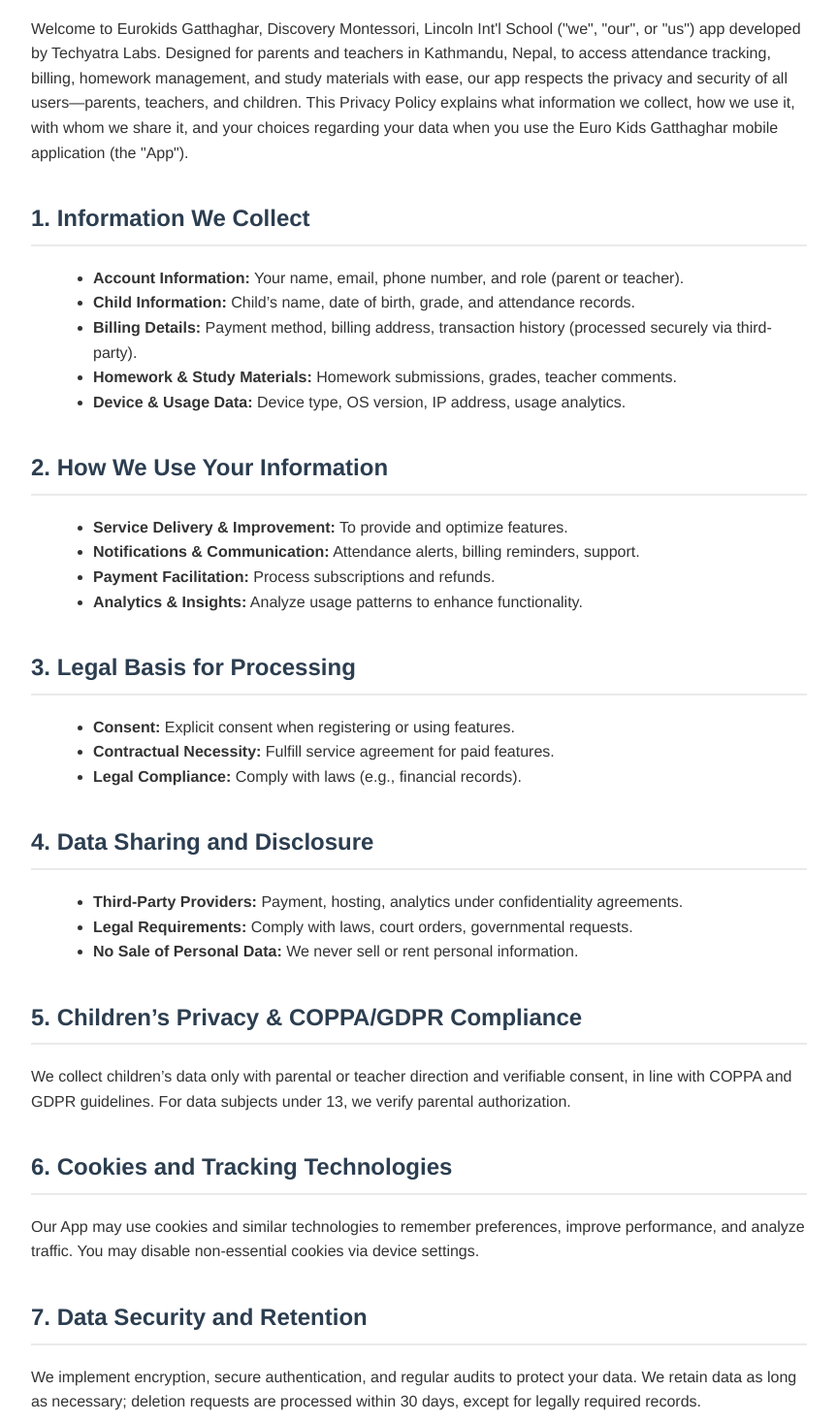
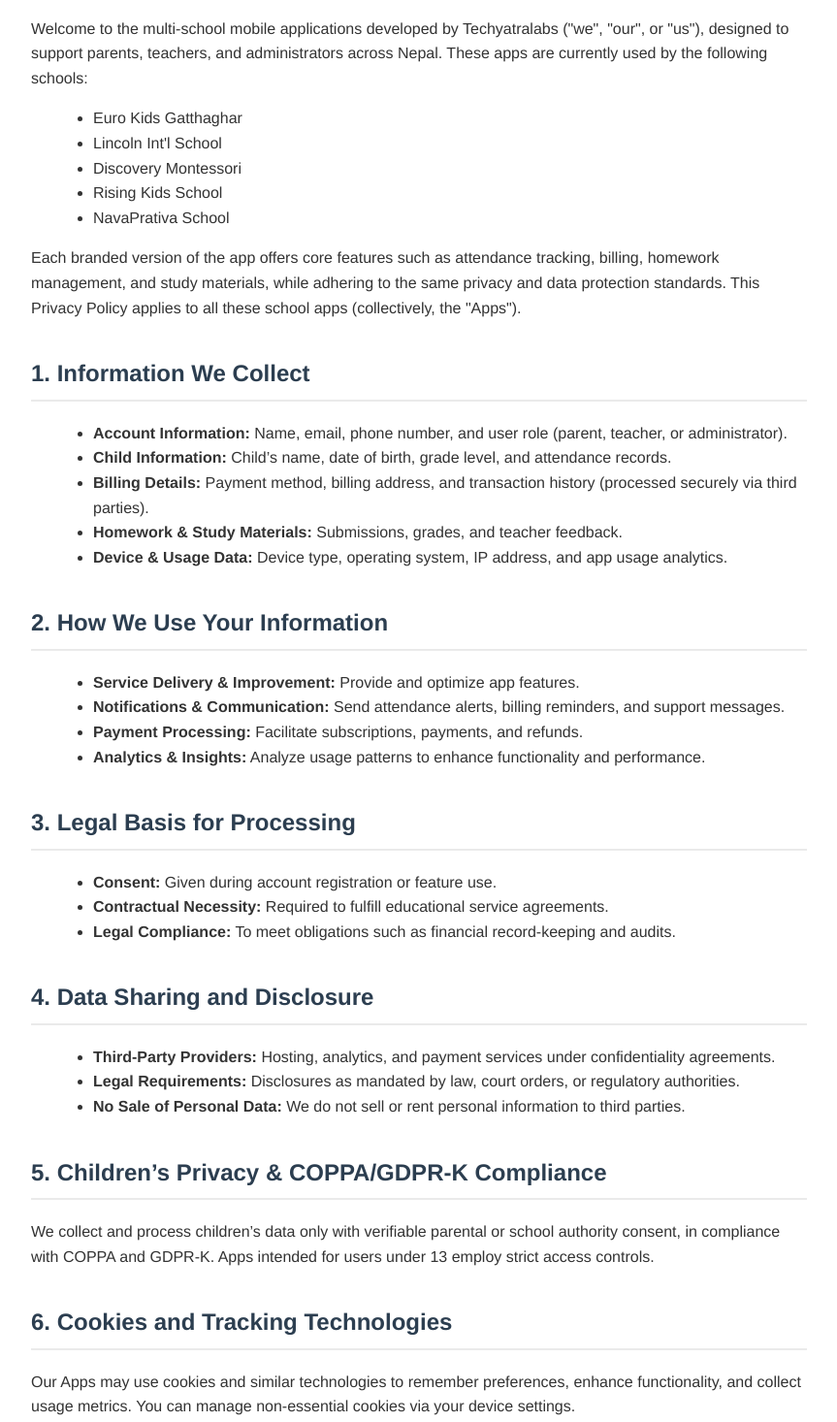
Before and after one commit to samirkoirala/Privacy-policy, a plain HTML site: page index.html in a window 1280 px wide. Shown: the part 303-1769 px from the top of the page at 97% size, without its empty margins (208-1071 px from the left). Drawn offline with Linux system fonts and the light colour scheme.

Commit message:
Update index.html

```diff
--- a/index.html
+++ b/index.html
@@ -3,7 +3,7 @@
 <head>
   <meta charset="UTF-8" />
   <meta name="viewport" content="width=device-width, initial-scale=1.0" />
-  <title>Privacy Policy - Techyatra Labs</title>
+  <title>Privacy Policy - Techyatralabs School Apps</title>
   <style>
     body { background-color: #f9f9f9; color: #333; font-family: "Helvetica Neue", Arial, sans-serif; line-height: 1.6; margin: 0; padding: 0; }
     .container { max-width: 800px; margin: 40px auto; background-color: #fff; padding: 30px 40px; border-radius: 8px; box-shadow: 0 2px 8px rgba(0,0,0,0.1); }
@@ -24,68 +24,93 @@
     <p><em>Last updated: May 14, 2025</em></p>
 
     <h2>Introduction</h2>
-    <p>Welcome to Eurokids Gatthaghar, Discovery Montessori, Lincoln Int'l School ("we", "our", or "us") app developed  by Techyatra Labs. Designed for parents and teachers in Kathmandu, Nepal, to access attendance tracking, billing, homework management, and study materials with ease, our app respects the privacy and security of all users—parents, teachers, and children. This Privacy Policy explains what information we collect, how we use it, with whom we share it, and your choices regarding your data when you use the Euro Kids Gatthaghar mobile application (the "App").</p>
+    <p>
+      Welcome to the multi-school mobile applications developed by Techyatralabs ("we", "our", or "us"), designed to support parents, teachers, and administrators across Nepal.
+      These apps are currently used by the following schools:
+    </p>
+    <ul>
+      <li>Euro Kids Gatthaghar</li>
+      <li>Lincoln Int'l School</li>
+      <li>Discovery Montessori</li>
+      <li>Rising Kids School</li>
+      <li>NavaPrativa School</li>
+    </ul>
+    <p>
+      Each branded version of the app offers core features such as attendance tracking, billing, homework management, and study materials, while adhering to the same privacy and data protection standards. This Privacy Policy applies to all these school apps (collectively, the "Apps").
+    </p>
 
     <h2>1. Information We Collect</h2>
     <ul>
-      <li><strong>Account Information:</strong> Your name, email, phone number, and role (parent or teacher).</li>
-      <li><strong>Child Information:</strong> Child’s name, date of birth, grade, and attendance records.</li>
-      <li><strong>Billing Details:</strong> Payment method, billing address, transaction history (processed securely via third-party).</li>
-      <li><strong>Homework & Study Materials:</strong> Homework submissions, grades, teacher comments.</li>
-      <li><strong>Device & Usage Data:</strong> Device type, OS version, IP address, usage analytics.</li>
+      <li><strong>Account Information:</strong> Name, email, phone number, and user role (parent, teacher, or administrator).</li>
+      <li><strong>Child Information:</strong> Child’s name, date of birth, grade level, and attendance records.</li>
+      <li><strong>Billing Details:</strong> Payment method, billing address, and transaction history (processed securely via third parties).</li>
+      <li><strong>Homework & Study Materials:</strong> Submissions, grades, and teacher feedback.</li>
+      <li><strong>Device & Usage Data:</strong> Device type, operating system, IP address, and app usage analytics.</li>
     </ul>
 
     <h2>2. How We Use Your Information</h2>
     <ul>
-      <li><strong>Service Delivery & Improvement:</strong> To provide and optimize features.</li>
-      <li><strong>Notifications & Communication:</strong> Attendance alerts, billing reminders, support.</li>
-      <li><strong>Payment Facilitation:</strong> Process subscriptions and refunds.</li>
-      <li><strong>Analytics & Insights:</strong> Analyze usage patterns to enhance functionality.</li>
+      <li><strong>Service Delivery & Improvement:</strong> Provide and optimize app features.</li>
+      <li><strong>Notifications & Communication:</strong> Send attendance alerts, billing reminders, and support messages.</li>
+      <li><strong>Payment Processing:</strong> Facilitate subscriptions, payments, and refunds.</li>
+      <li><strong>Analytics & Insights:</strong> Analyze usage patterns to enhance functionality and performance.</li>
     </ul>
 
     <h2>3. Legal Basis for Processing</h2>
     <ul>
-      <li><strong>Consent:</strong> Explicit consent when registering or using features.</li>
-      <li><strong>Contractual Necessity:</strong> Fulfill service agreement for paid features.</li>
-      <li><strong>Legal Compliance:</strong> Comply with laws (e.g., financial records).</li>
+      <li><strong>Consent:</strong> Given during account registration or feature use.</li>
+      <li><strong>Contractual Necessity:</strong> Required to fulfill educational service agreements.</li>
+      <li><strong>Legal Compliance:</strong> To meet obligations such as financial record-keeping and audits.</li>
     </ul>
 
     <h2>4. Data Sharing and Disclosure</h2>
     <ul>
-      <li><strong>Third-Party Providers:</strong> Payment, hosting, analytics under confidentiality agreements.</li>
-      <li><strong>Legal Requirements:</strong> Comply with laws, court orders, governmental requests.</li>
-      <li><strong>No Sale of Personal Data:</strong> We never sell or rent personal information.</li>
+      <li><strong>Third-Party Providers:</strong> Hosting, analytics, and payment services under confidentiality agreements.</li>
+      <li><strong>Legal Requirements:</strong> Disclosures as mandated by law, court orders, or regulatory authorities.</li>
+      <li><strong>No Sale of Personal Data:</strong> We do not sell or rent personal information to third parties.</li>
     </ul>
 
-    <h2>5. Children’s Privacy & COPPA/GDPR Compliance</h2>
-    <p>We collect children’s data only with parental or teacher direction and verifiable consent, in line with COPPA and GDPR guidelines. For data subjects under 13, we verify parental authorization.</p>
+    <h2>5. Children’s Privacy & COPPA/GDPR-K Compliance</h2>
+    <p>
+      We collect and process children’s data only with verifiable parental or school authority consent, in compliance with COPPA and GDPR-K. Apps intended for users under 13 employ strict access controls.
+    </p>
 
     <h2>6. Cookies and Tracking Technologies</h2>
-    <p>Our App may use cookies and similar technologies to remember preferences, improve performance, and analyze traffic. You may disable non-essential cookies via device settings.</p>
+    <p>
+      Our Apps may use cookies and similar technologies to remember preferences, enhance functionality, and collect usage metrics. You can manage non-essential cookies via your device settings.
+    </p>
 
     <h2>7. Data Security and Retention</h2>
-    <p>We implement encryption, secure authentication, and regular audits to protect your data. We retain data as long as necessary; deletion requests are processed within 30 days, except for legally required records.</p>
+    <p>
+      We implement encryption, secure authentication, and regular security audits. Data is retained only as long as necessary for its intended purpose or as required by law. Deletion requests are processed within 30 days.
+    </p>
 
     <h2>8. Data Breach Notification</h2>
-    <p>In the unlikely event of a data breach, we will notify affected users and authorities within 72 hours of discovery.</p>
+    <p>
+      In case of a data breach, we will notify affected users and relevant authorities within 72 hours of discovery.
+    </p>
 
     <h2>9. Your Rights and Choices</h2>
     <ul>
-      <li><strong>Access & Correction:</strong> View/update your data via the App.</li>
-      <li><strong>Data Portability:</strong> Request export of your data.</li>
+      <li><strong>Access & Correction:</strong> View or update your data via the App or by contacting us.</li>
+      <li><strong>Data Portability:</strong> Request an export of your personal information.</li>
       <li><strong>Deletion & Restriction:</strong> Request deletion or restriction of processing.</li>
-      <li><strong>Marketing Opt‑Out:</strong> Email <a href="mailto:support@techyatralabs.com">support@techyatralabs.com</a>.</li>
+      <li><strong>Marketing Opt-Out:</strong> Email <a href="mailto:support@techyatralabs.com">support@techyatralabs.com</a> to unsubscribe from promotional messages.</li>
     </ul>
 
-    <h2>10. External Links and Third‑Party Sites</h2>
-    <p>Our App may link to third‑party sites. We are not responsible for their content or privacy practices. Please review their policies.</p>
+    <h2>10. Third-Party Links</h2>
+    <p>
+      The Apps may contain links to third-party sites or services. We are not responsible for their content or privacy practices. Please review their policies independently.
+    </p>
 
-    <h2>11. Changes to This Policy</h2>
-    <p>We may update this policy for practice, feature, or legal changes. We will notify you at least 15 days before implementation.</p>
+    <h2>11. Policy Updates</h2>
+    <p>
+      We may update this Privacy Policy to reflect changes in our practices, features, or legal requirements. Any changes will be posted here at least 15 days before they take effect.
+    </p>
 
     <h2>12. Contact Us</h2>
     <div class="contact">
-      <p><strong>Techyatralabs</strong> (Developer of Eurokids Gatthaghar, Discovery Montessori, Lincoln Int'l School)</p>
+      <p><strong>Techyatralabs</strong></p>
       <p>Email: <a href="mailto:support@techyatralabs.com">support@techyatralabs.com</a></p>
       <p>Address: Kathmandu, Nepal</p>
       <p>Data Protection Officer: <a href="mailto:dpo@techyatralabs.com">dpo@techyatralabs.com</a></p>
```
